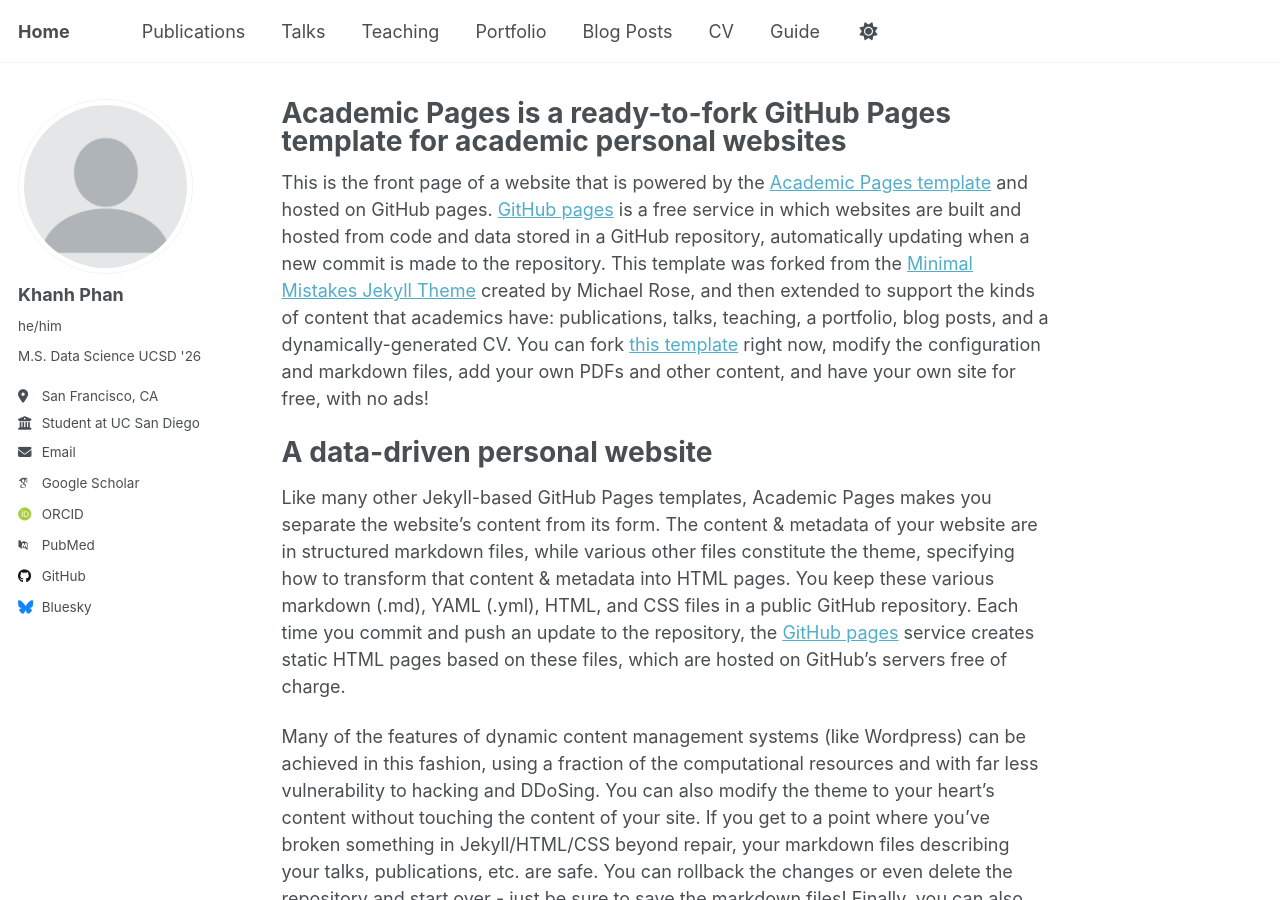
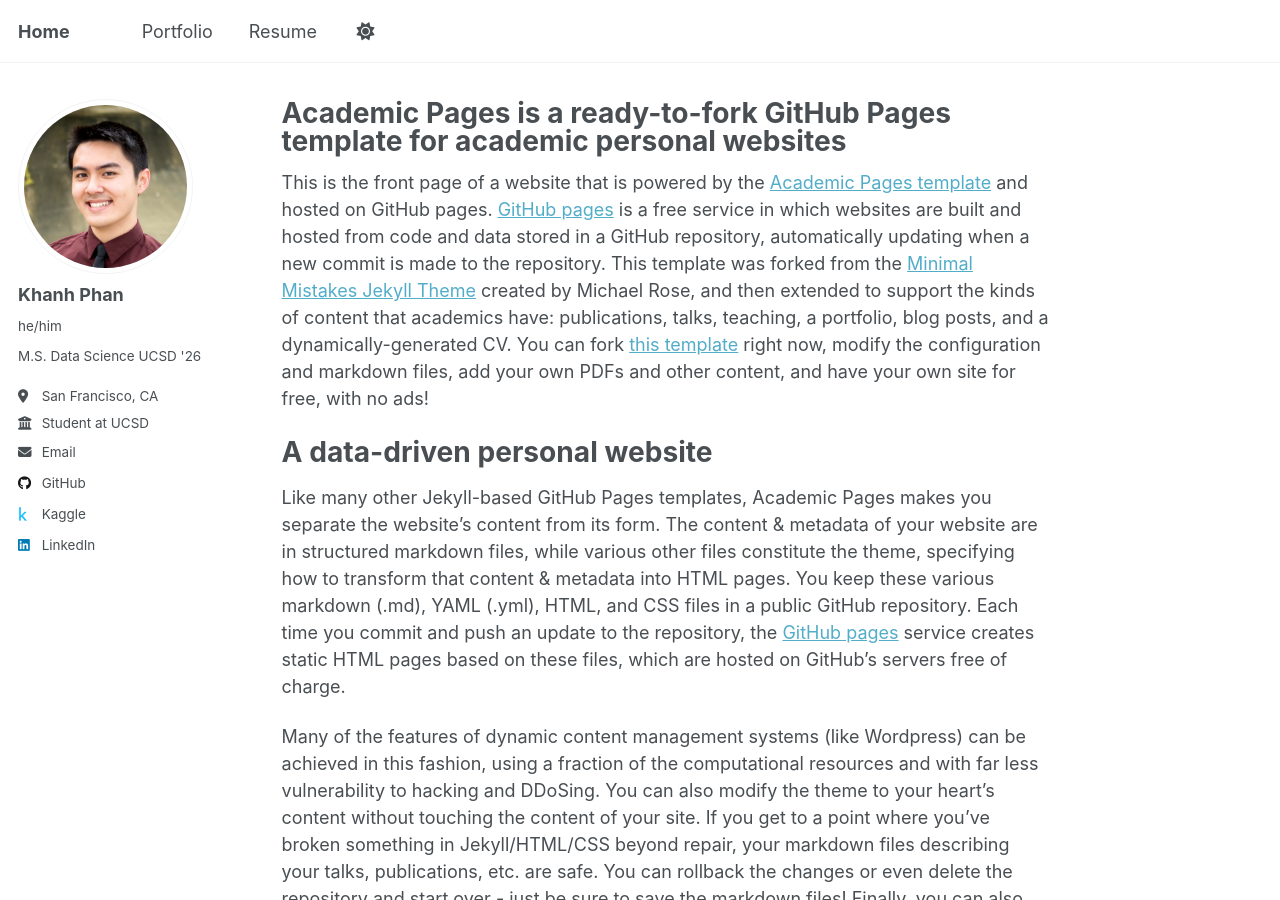
Before and after one commit to k-phantastic/k-phantastic.github.io, a Jekyll site: the page built from _pages/about.md, in a window 1280 px wide and 900 px high. Built offline with Jekyll 4.4.1, drawn with Linux system fonts in a browser that asks for light colours; some web fonts are replaced.

Commit message:
Homepage Edits

```diff
--- a/_config.yml
+++ b/_config.yml
@@ -13,7 +13,7 @@
 title_separator          : "-"
 name                     : &name "Khanh Phan"
 description              : &description " "
-url                      : https://khanhphan.com/ # the base hostname & protocol for your site e.g. "https://[your GitHub username].github.io" or if you already have some other page hosted on Github then use "https://[your GitHub username].github.io/[Your Repo Name]"
+url                      : https://khanhphan.com # the base hostname & protocol for your site e.g. "https://[your GitHub username].github.io" or if you already have some other page hosted on Github then use "https://[your GitHub username].github.io/[Your Repo Name]"
 baseurl                  : "" # the subpath of your site, e.g. "/blog"
 repository               : "k-phantastic/k-phantastic.github.io"
 
@@ -22,23 +22,23 @@
 #               Additional customization can be done by editing /_includes/author-profile.html
 author:
   # Biographic information
-  avatar           : "profile.png"
+  avatar           : "headshot.jpeg"
   name             : "Khanh Phan"
   pronouns         : "he/him"
   bio              : "M.S. Data Science UCSD '26"
   location         : "San Francisco, CA"
-  employer         : "Student at UC San Diego"
+  employer         : "Student at UCSD"
   uri              : # URL
   email            : "khp023@ucsd.edu"
 
   # Academic websites
   academia         : # URL
   arxiv            : # URL - Update with the correct link to your profile
-  googlescholar    : "https://scholar.google.com/citations?user=PS_CX0AAAAAJ"
+  googlescholar    : #"https://scholar.google.com/citations?user=PS_CX0AAAAAJ"
   impactstory      : # URL
-  orcid            : "http://orcid.org/yourorcidurl"
+  orcid            : #"http://orcid.org/yourorcidurl"
   semantic         : # URL
-  pubmed           : "https://www.ncbi.nlm.nih.gov/pubmed/?term=john+snow"
+  pubmed           : #"https://www.ncbi.nlm.nih.gov/pubmed/?term=john+snow"
   researchgate     : # URL
   scopus           : # URL
 
@@ -46,12 +46,12 @@
   bitbucket        : # Username - Update with your username on the site
   codepen          : # Username
   dribbble         : # Username
-  github           : "academicpages"
-  kaggle           : # Username
+  github           : "k-phantastic"
+  kaggle           : "khp023"
   stackoverflow    : # User number or user number and name (i.e., use "1" or "1/jeff-atwood")
 
   # Social media
-  bluesky          : "bsky.app" # Replace this with you Bluesky username
+  bluesky          : # "bsky.app" # Replace this with you Bluesky username
   facebook         : # Username
   flickr           : # Username
   foursquare       : # Username
@@ -60,7 +60,7 @@
   keybase          : # Username
   instagram        : # Username
   lastfm           : # Username
-  linkedin         : # Username
+  linkedin         : "khanhhphan"
   mastodon         : # URL
   medium           : # URL
   pinterest        : # Username
--- a/_data/navigation.yml
+++ b/_data/navigation.yml
@@ -8,26 +8,14 @@
 #      Markdown formatted page while the second is generated using JSON.
 
 main:
-  - title: "Publications"
-    url: /publications/
-
-  - title: "Talks"
-    url: /talks/
-
-  - title: "Teaching"
-    url: /teaching/
-
   - title: "Portfolio"
     url: /portfolio/
 
-  - title: "Blog Posts"
-    url: /year-archive/
-
-  - title: "CV"
+  - title: "Resume"
     url: /cv/
 
   # - title: "CV"
   #   url: /cv-json/
 
-  - title: "Guide"
-    url: /markdown/
+  # - title: "Guide"
+  #   url: /markdown/
```
